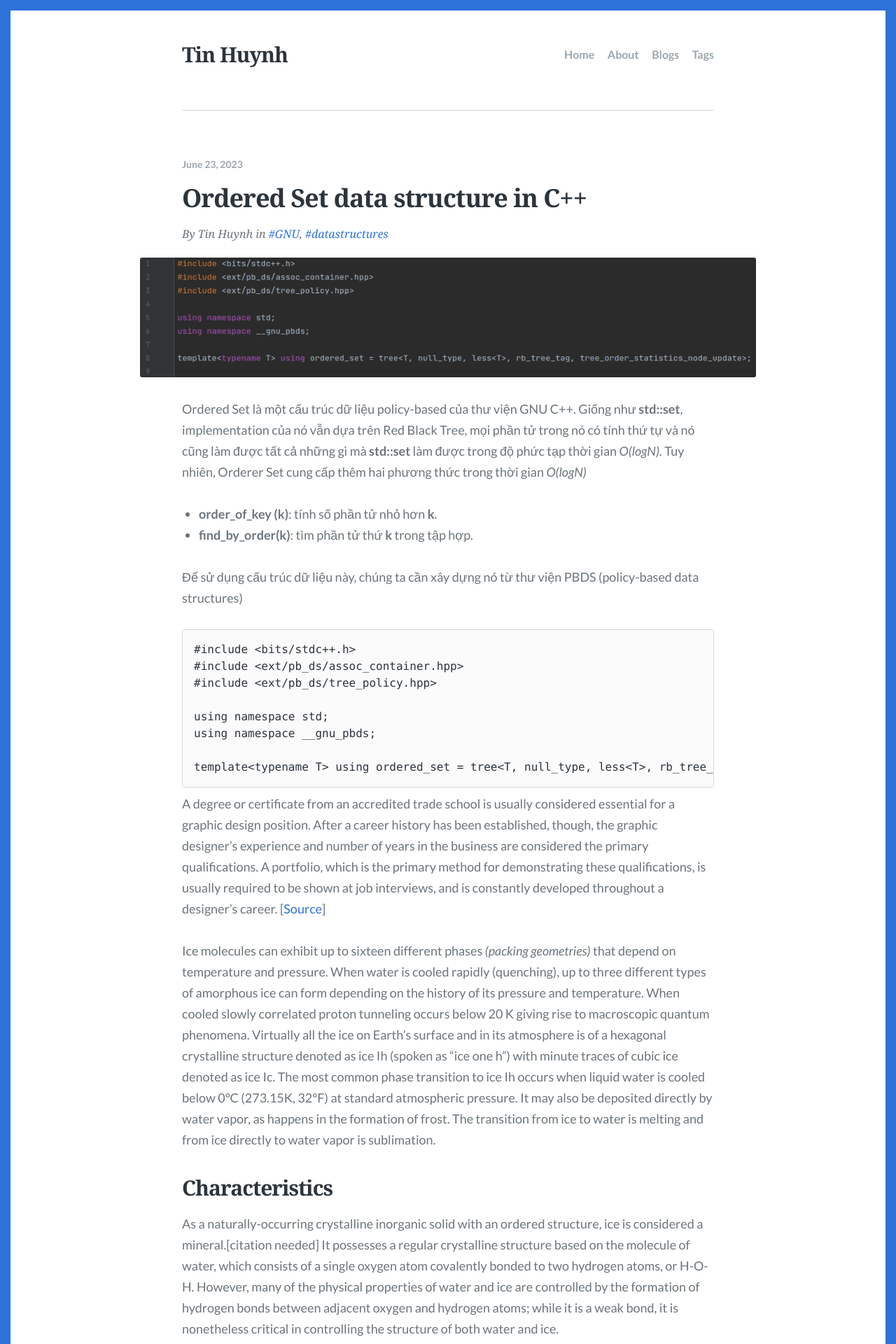
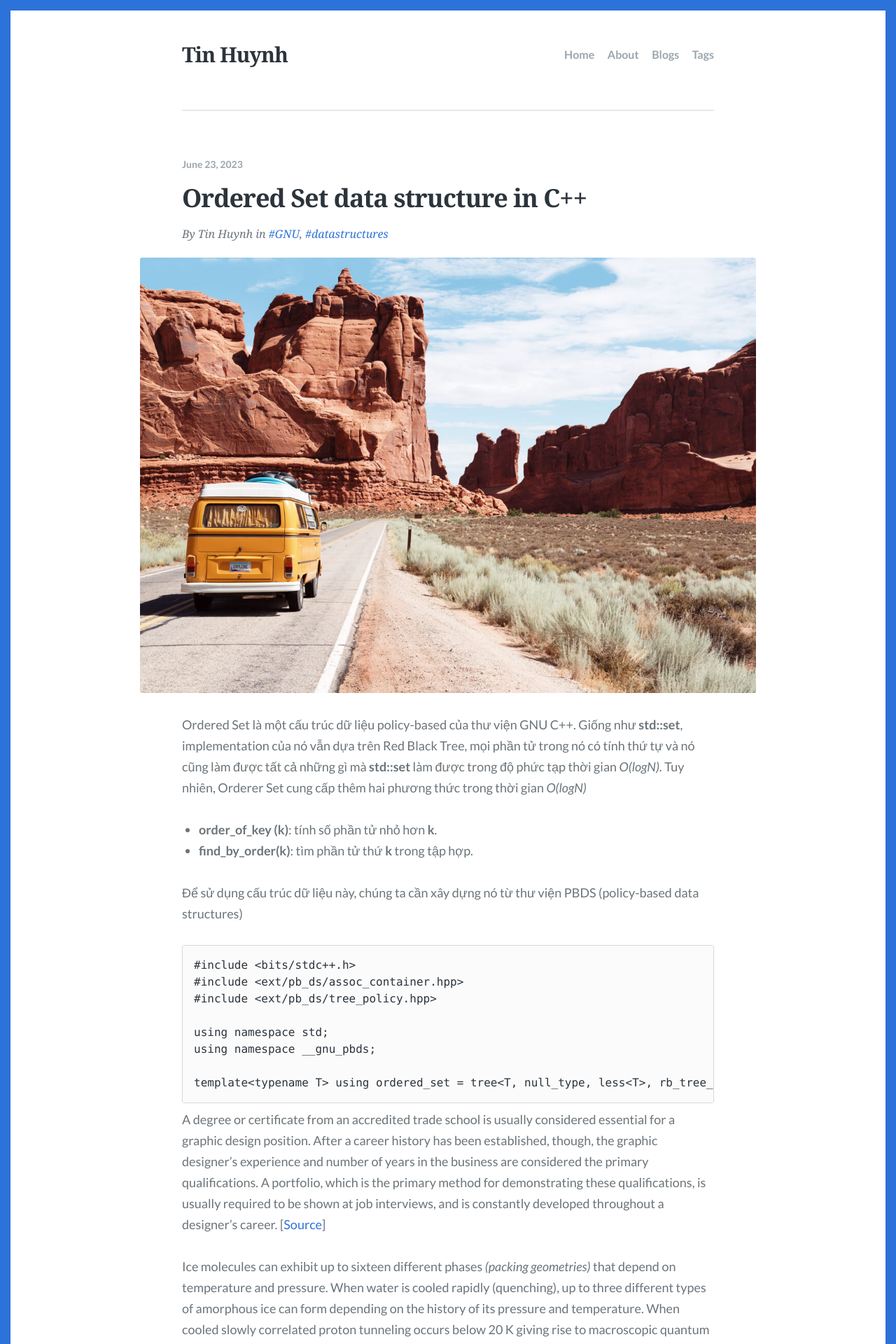
Before and after one commit to httin/httin.github.io, a Jekyll site: the page built from _posts/2023-06-23-Ordered-Set-data-structure-in-C++.md, in a window 1280 px wide. Shown: the top 1920 px of the page at 70% size. Built offline with Jekyll 4.4.1, drawn with Linux system fonts in a browser that asks for light colours; some web fonts are replaced; comment, search, counter and statistics services are not loaded.

Commit message:
Update 2023-06-23-Ordered-Set-data-structure-in-C++.md

```diff
--- a/_posts/2023-06-23-Ordered-Set-data-structure-in-C++.md
+++ b/_posts/2023-06-23-Ordered-Set-data-structure-in-C++.md
@@ -3,7 +3,7 @@ layout: post
 title: "Ordered Set data structure in C++"
 description: "An advanced data structure in GNU C++ PBDS library"
 date: 2023-06-23
-feature_image: images/ordered_set.png
+feature_image: images/road.jpg
 tags: [GNU, datastructures]
 ---
 Ordered Set là một cấu trúc dữ liệu policy-based của thư viện GNU C++. Giống như **std::set**, implementation của nó vẫn dựa trên Red Black Tree, mọi phần tử trong nó có tính thứ tự và nó cũng làm được tất cả những gì mà **std::set** làm được trong độ phức tạp thời gian *O(logN)*. Tuy nhiên, Orderer Set cung cấp thêm hai phương thức trong thời gian *O(logN)*
```
